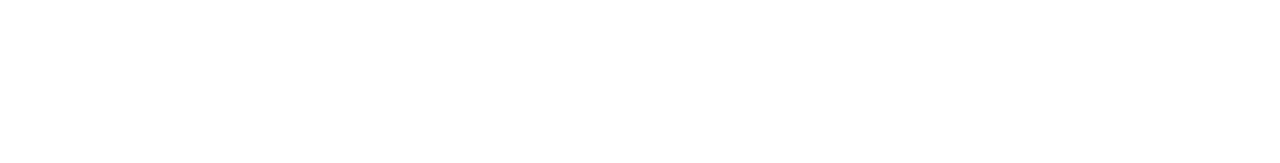
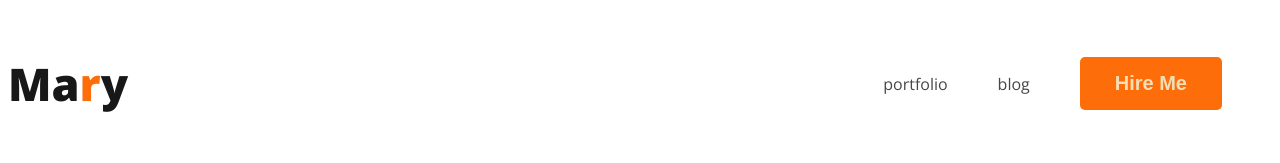
Before and after one commit to Mahmudaamimi/webdeveloper-portfolio, a plain HTML site: page index.html in a window 1280 px wide. Drawn offline with nearby package versions, Linux system fonts and the light colour scheme.

Commit message:
added nav

```diff
--- a/index.html
+++ b/index.html
@@ -4,9 +4,21 @@
     <meta charset="UTF-8">
     <meta name="viewport" content="width=, initial-scale=1.0">
     <title>web developer portfolio</title>
+    <link rel="preconnect" href="https://fonts.googleapis.com">
+<link rel="preconnect" href="https://fonts.gstatic.com" crossorigin>
+<link href="https://fonts.googleapis.com/css2?family=Open+Sans:wght@400;700;800&display=swap" rel="stylesheet">
+    <link rel="stylesheet" href="styles/portfolio.css">
 </head>
 <body>
     <header>
+        <nav>
+            <h3 class="nav-title">Ma<span class="text-primary">r</span>y</h3>
+            <ul>
+                <li><a href="">portfolio</a></li>
+                <li><a href="">blog</a></li>
+                <li><button class="btn-primary">Hire Me</button></li>
+            </ul>
+        </nav>
 
     </header>
     <main>
--- /dev/null
+++ b/styles/portfolio.css
@@ -0,0 +1,46 @@
+/* common shared styles*/
+body {
+    font-family: 'Lato', sans-serif;
+    font-family: 'Open Sans', sans-serif;
+
+}
+.text-primary{
+    color:#FD6E0A ;
+}
+.btn-primary{
+    border-radius: 5px;
+    background: #FD6E0A;
+    border: 0;
+    color: wheat;
+    font-size: 20px;
+    font-weight: 700;
+    padding: 15px 35px;
+}
+
+/* nav related styles */
+nav {
+    display: flex;
+    justify-content: space-between;
+   align-items: center;
+
+}
+
+.nav-title{
+    color: #181818;
+    font-size: 45px;
+    font-weight: 800;
+}
+nav>ul {
+    display: flex;
+    align-items: center;
+
+}
+
+nav li {
+    list-style: none;
+    margin-right: 50px;
+}
+nav a{
+    text-decoration: none;
+    color: #474747;
+}
```
